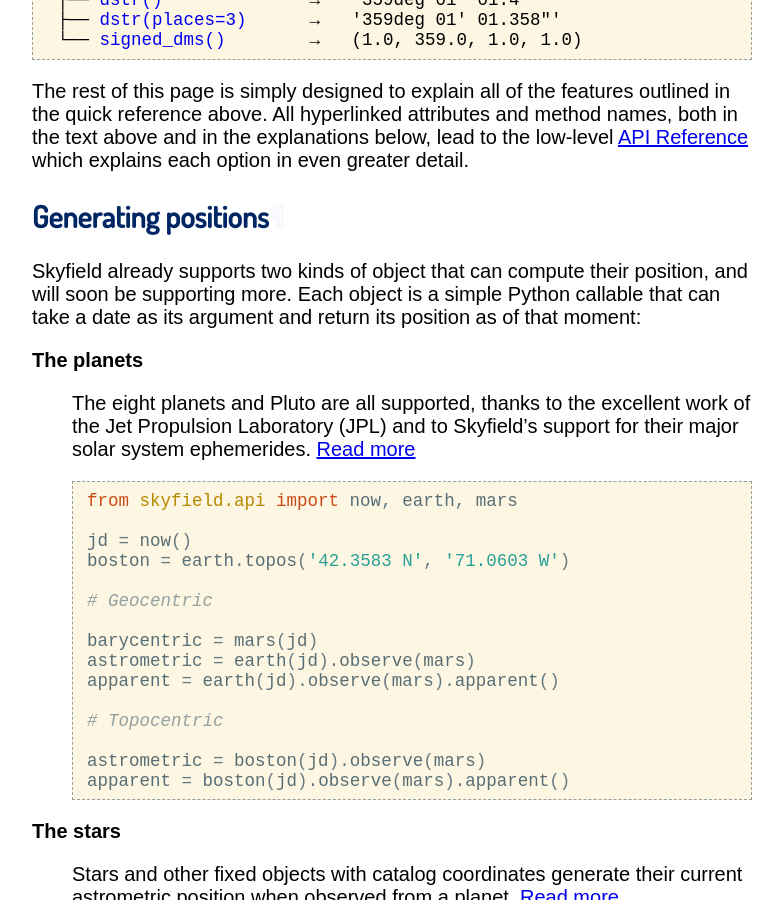
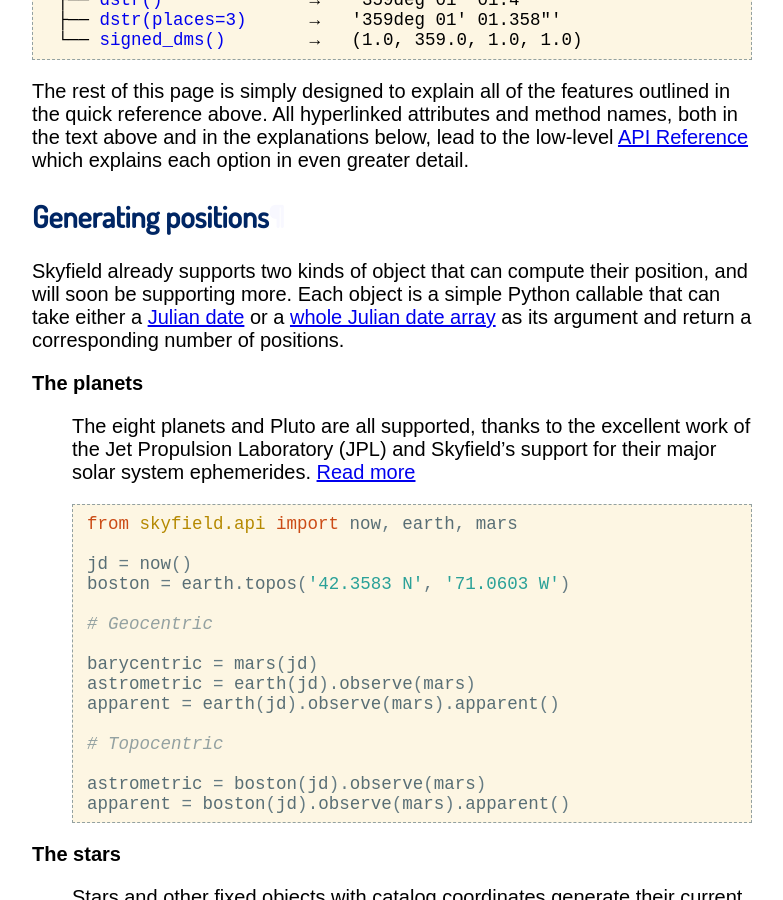
Before and after one commit to skyfielders/python-skyfield, a Sphinx documentation site: the page built from skyfield/documentation/positions.rst, in a window 1280 px wide and 900 px high, scrolled down 1024 px. Shown: the whole window, without its empty margins (248-1031 px from the left). Built offline with Sphinx 7.4.7, drawn with Linux system fonts in a browser that asks for light colours.

Commit message:
Begin adding support for SGP4 propagation errors
To support specific error messages, Skyfield will now require version
1.3 or later of the "sgp4" Python package.

```diff
--- a/setup.py
+++ b/setup.py
@@ -37,5 +37,5 @@
         'jplephem>=1.2',
         'numpy',
         'requests>=1.2.3',
-        'sgp4>=1.1',
+        'sgp4>=1.3',
         ])
--- a/skyfield/documentation/positions.rst
+++ b/skyfield/documentation/positions.rst
@@ -69,14 +69,14 @@
 that can compute their position,
 and will soon be supporting more.
 Each object is a simple Python callable
-that can take a date as its argument
-and return its position as of that moment:
-
+that can take either a :doc:`Julian date <time>`
+or a :ref:`whole Julian date array <date-arrays>`
+as its argument and return a corresponding number of positions.
 
 **The planets**
   The eight planets and Pluto are all supported,
   thanks to the excellent work of the Jet Propulsion Laboratory (JPL)
-  and to Skyfield’s support for their major solar system ephemerides.
+  and Skyfield’s support for their major solar system ephemerides.
   :doc:`Read more <planets>`
 
   .. testcode::
```
Also changed, not shown: skyfield/documentation/earth-satellites.rst (+34 -0 lines), 3 other files.
